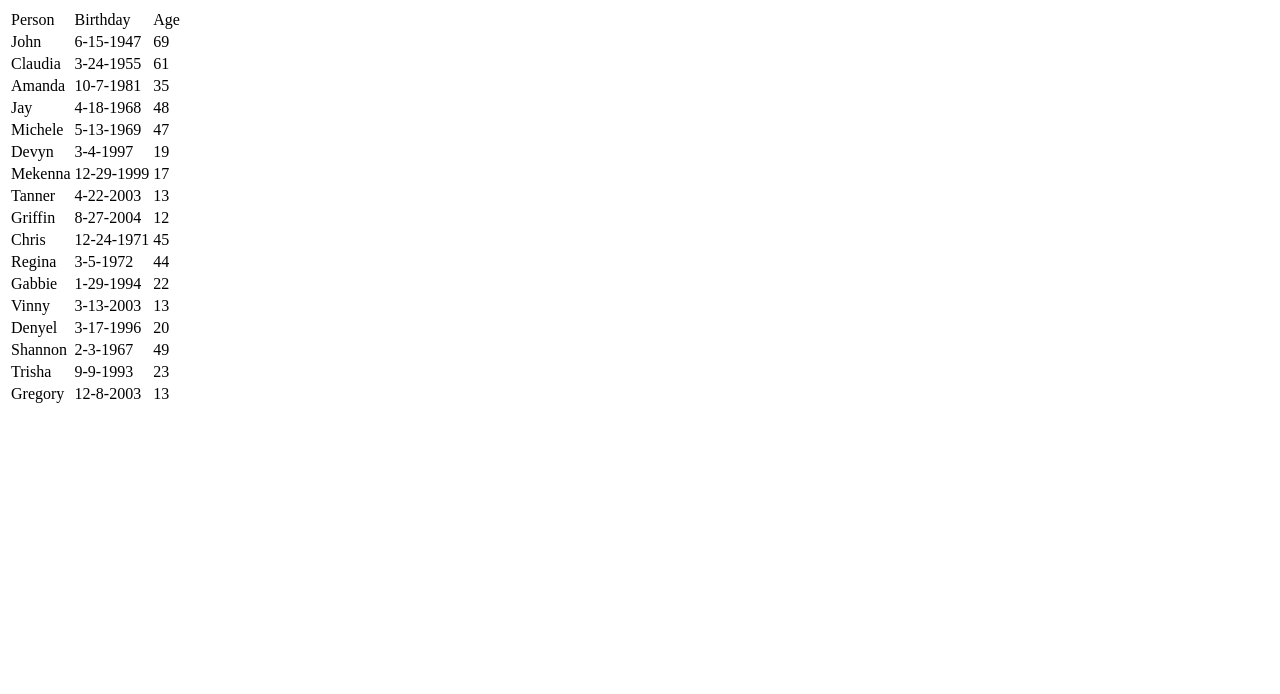
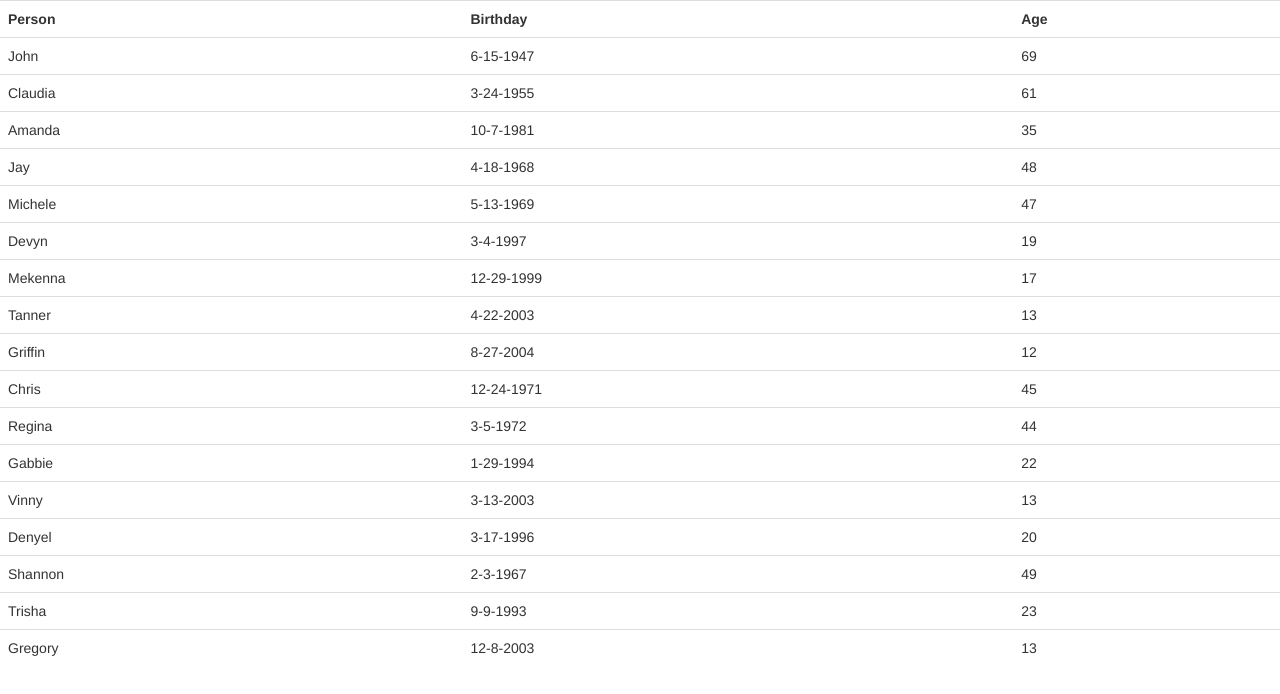
Before and after one commit to lacerbeams/how-old-is-my-nephew, a plain HTML site: page index.html in a window 1280 px wide. Drawn offline with nearby package versions, Linux system fonts and the light colour scheme.

Commit message:
adds readme and styling

```diff
--- a/index.html
+++ b/index.html
@@ -8,14 +8,22 @@
   src="https://code.jquery.com/jquery-3.1.1.js"
   integrity="sha256-16cdPddA6VdVInumRGo6IbivbERE8p7CQR3HzTBuELA="
   crossorigin="anonymous"></script>
+  <!-- Latest compiled and minified CSS -->
+  <link rel="stylesheet" href="https://maxcdn.bootstrapcdn.com/bootstrap/3.3.7/css/bootstrap.min.css" integrity="sha384-BVYiiSIFeK1dGmJRAkycuHAHRg32OmUcww7on3RYdg4Va+PmSTsz/K68vbdEjh4u" crossorigin="anonymous">
+
+  <!-- Optional theme -->
+  <link rel="stylesheet" href="https://maxcdn.bootstrapcdn.com/bootstrap/3.3.7/css/bootstrap-theme.min.css" integrity="sha384-rHyoN1iRsVXV4nD0JutlnGaslCJuC7uwjduW9SVrLvRYooPp2bWYgmgJQIXwl/Sp" crossorigin="anonymous">
+
+  <!-- Latest compiled and minified JavaScript -->
+  <script src="https://maxcdn.bootstrapcdn.com/bootstrap/3.3.7/js/bootstrap.min.js" integrity="sha384-Tc5IQib027qvyjSMfHjOMaLkfuWVxZxUPnCJA7l2mCWNIpG9mGCD8wGNIcPD7Txa" crossorigin="anonymous"></script>
 </head>
 <body>
-<table>
+<table class="table">
   <tbody>
     <tr>
-      <td>Person</td>
-      <td>Birthday</td>
-      <td>Age</td>
+      <td><b>Person</b></td>
+      <td><b>Birthday</b></td>
+      <td><b>Age</b></td>
     </tr>
 
   </tbody>
```
